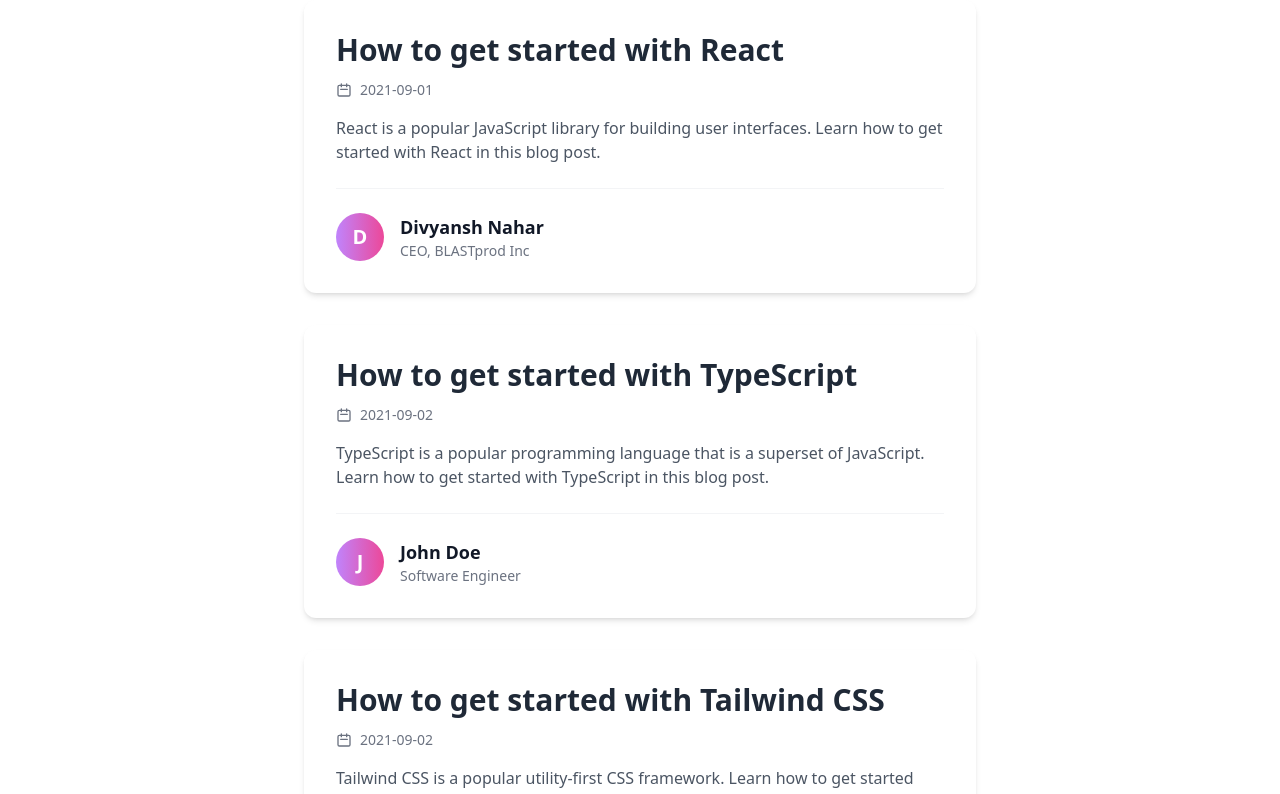
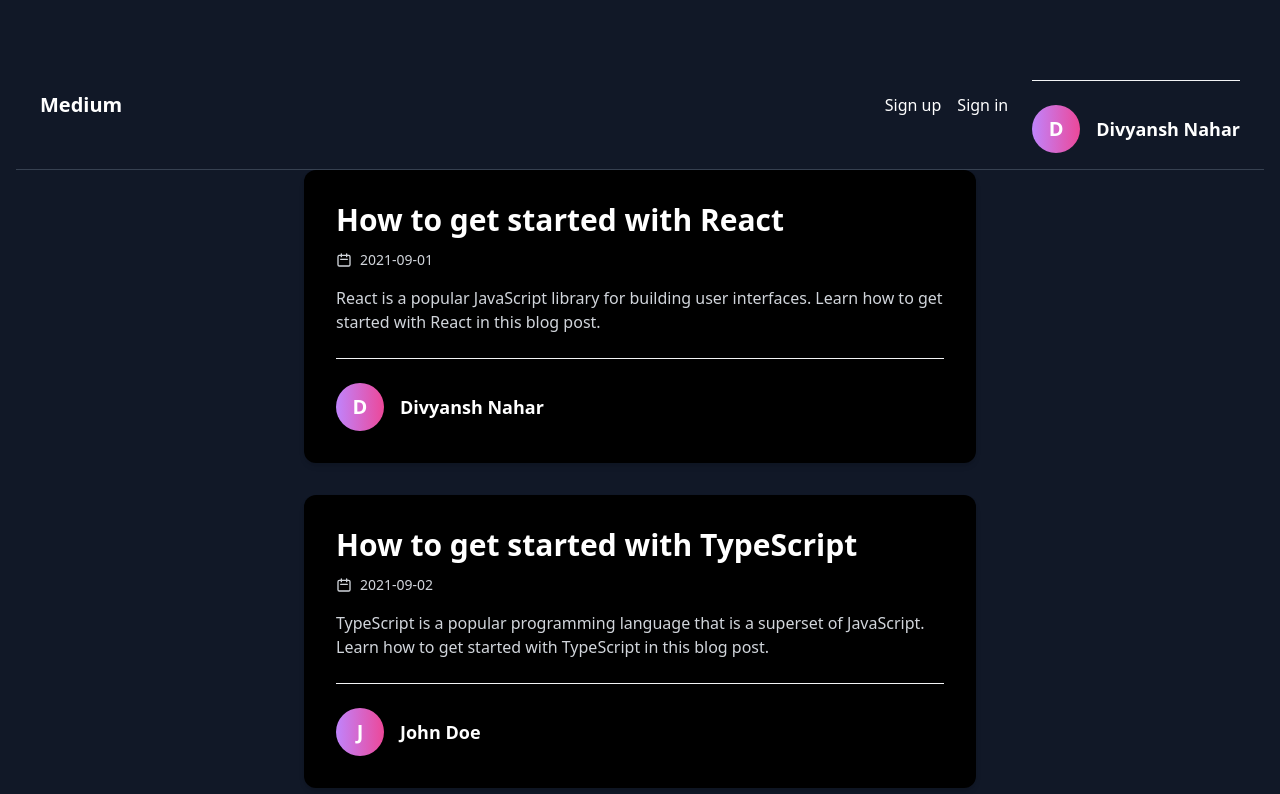
Before and after one commit to Divyanshnahar/medium-basics, a React (Vite) app in the folder frontend/: page /blogs in a window 1280 px wide. Shown: the top 794 px of the page. Built offline with nearby package versions, Linux system fonts and the light colour scheme.

Commit message:
appbar made

```diff
--- a/frontend/src/components/ Blogcard.tsx
+++ b/frontend/src/components/ Blogcard.tsx
@@ -8,21 +8,21 @@ interface BlogcardProps {
 
 export const Blogcard = ({
     authorName,
-    authorDescription,
+
     title,
     content,
     publishedDate
   }: BlogcardProps) => {
     return (
-      <div className="max-w-2xl mx-auto bg-white rounded-xl shadow-md overflow-hidden hover:shadow-xl transition-shadow duration-300 mb-8">
+      <div className="max-w-2xl mx-auto bg-black rounded-xl shadow-md overflow-hidden hover:shadow-xl transition-shadow duration-300 mb-8">
     <div className="p-8">
         {/* Title */}
-        <h2 className="text-3xl font-bold mb-3 text-gray-800 hover:text-gray-600 transition-colors duration-200">
+        <h2 className="text-3xl font-bold mb-3 text-white hover:text-gray-300 transition-colors duration-200">
             {title}
         </h2>
 
         {/* Date */}
-        <div className="flex items-center mb-4 text-gray-500">
+        <div className="flex items-center mb-4 text-gray-300">
             <svg className="w-4 h-4 mr-2" fill="none" stroke="currentColor" viewBox="0 0 24 24">
                 <path strokeLinecap="round" strokeLinejoin="round" strokeWidth="2" d="M8 7V3m8 4V3m-9 8h10M5 21h14a2 2 0 002-2V7a2 2 0 00-2-2H5a2 2 0 00-2 2v12a2 2 0 002 2z" />
             </svg>
@@ -30,23 +30,30 @@ export const Blogcard = ({
         </div>
 
         {/* Content */}
-        <div className="prose prose-lg text-gray-600 mb-6">
+        <div className="prose prose-lg text-gray-300 mb-6">
             {content}
         </div>
 
         {/* Author Section */}
-        <div className="mt-6 pt-6 border-t border-gray-100">
-            <div className="flex items-center space-x-4">
-                <div className="h-12 w-12 rounded-full bg-gradient-to-r from-purple-400 to-pink-500 flex items-center justify-center text-white font-bold text-xl">
-                    {authorName.charAt(0)}
-                </div>
-                <div className="flex-1">
-                    <h3 className="text-lg font-semibold text-gray-900">{authorName}</h3>
-                    <p className="text-gray-500 text-sm">{authorDescription}</p>
-                </div>
-            </div>
-        </div>
+        <Avatar name={authorName} />
     </div>
 </div>
     );
   };
+
+
+
+
+export function Avatar ( {name} : {name : string}){
+  return  <div className="mt-6 pt-6 border-t border-gray-100">
+    <div className="flex items-center space-x-4">
+        <div className="h-12 w-12 rounded-full bg-gradient-to-r from-purple-400 to-pink-500 flex items-center justify-center text-white font-bold text-xl">
+            {name.charAt(0)}
+        </div>
+        <div className="flex-1">
+            <h3 className="text-lg font-semibold text-white">{name}</h3>
+
+        </div>
+    </div>
+</div>
+  }
--- /dev/null
+++ b/frontend/src/components/Appbar.tsx
@@ -0,0 +1,16 @@
+import { Avatar } from "./ Blogcard"
+
+export const Appbar = () => {
+    return <div className="border-b border-gray-700 flex justify-between items-center px-6 py-4 bg-gray-900">
+        <div className="text-white text-xl font-bold hover:text-gray-300 transition-colors duration-200">
+            <a href="/blogs">Medium</a>
+        </div>
+        <div className="flex items-center">
+            <div className="hidden sm:flex mr-6">
+                <a href="/signup" className="text-white hover:text-gray-300 transition-colors duration-200">Sign up</a>
+                <a href="/signin" className="ml-4 text-white hover:text-gray-300 transition-colors duration-200">Sign in</a>
+            </div>
+            <Avatar name="Divyansh Nahar" />
+        </div>
+    </div>
+}
--- a/frontend/src/pages/Blogs.tsx
+++ b/frontend/src/pages/Blogs.tsx
@@ -1,13 +1,16 @@
+
 import { Blogcard } from "../components/ Blogcard"
+import { Appbar } from "../components/Appbar"
 
 export const Blogs = () => {
-    return <div>
+    return <div className="min-h-screen bg-gray-900 py-10 px-4">
+        <Appbar />
+        <div className="max-w-6xl mx-auto space-y-8">
             <Blogcard
                 authorName="Divyansh Nahar"
                 authorDescription="CEO, BLASTprod Inc"
                 title="How to get started with React"
                 content="React is a popular JavaScript library for building user interfaces. Learn how to get started with React in this blog post."
-
                 publishedDate="2021-09-01"
             />
             <Blogcard
@@ -15,7 +18,6 @@ export const Blogs = () => {
                 authorDescription="Software Engineer"
                 title="How to get started with TypeScript"
                 content="TypeScript is a popular programming language that is a superset of JavaScript. Learn how to get started with TypeScript in this blog post."
-
                 publishedDate="2021-09-02"
             />
             <Blogcard
@@ -25,7 +27,6 @@ export const Blogs = () => {
                 content="Tailwind CSS is a popular utility-first CSS framework. Learn how to get started with Tailwind CSS in this blog post."
                 publishedDate="2021-09-02"
             />
-
-
+        </div>
     </div>
 }
```
Also changed, not shown: frontend/src/components/Blogpost.tsx (deleted). Lines whose indentation alone changed are shown as unchanged.
